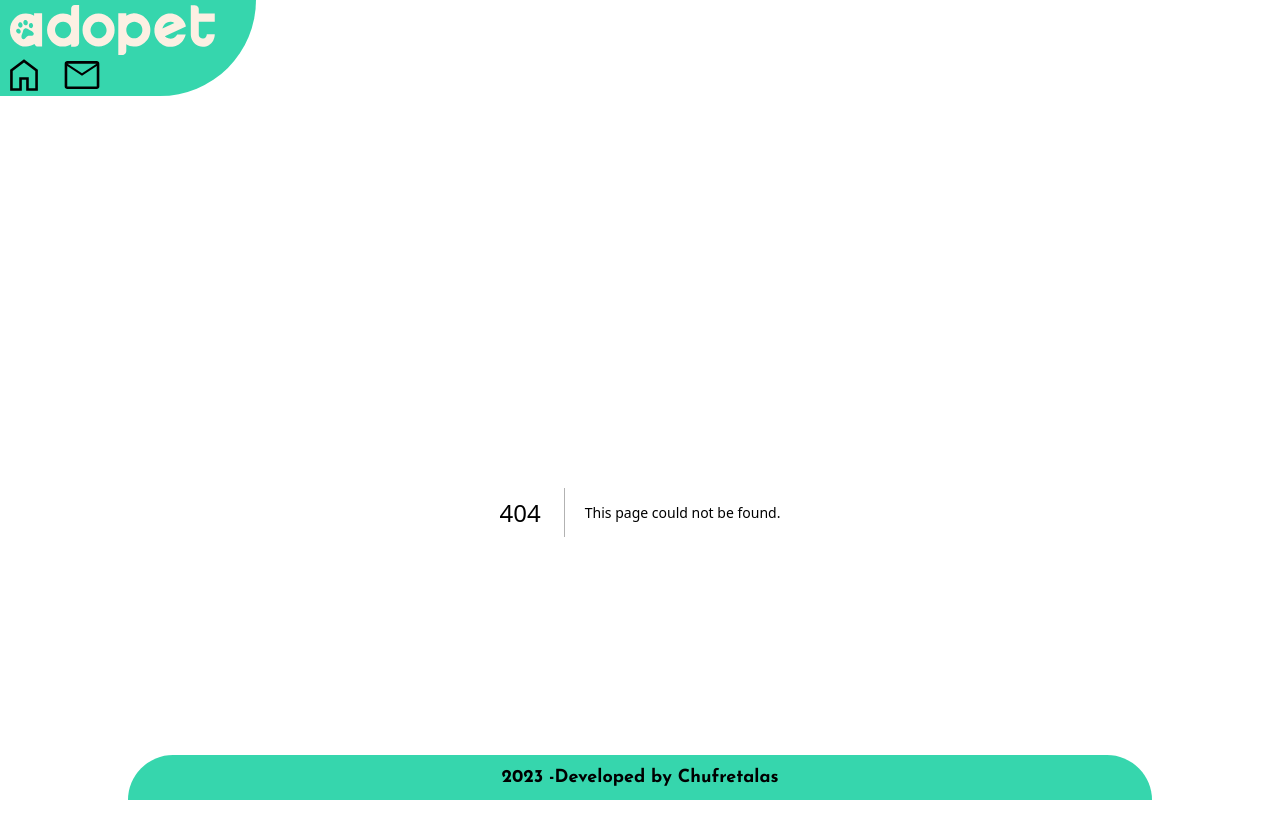
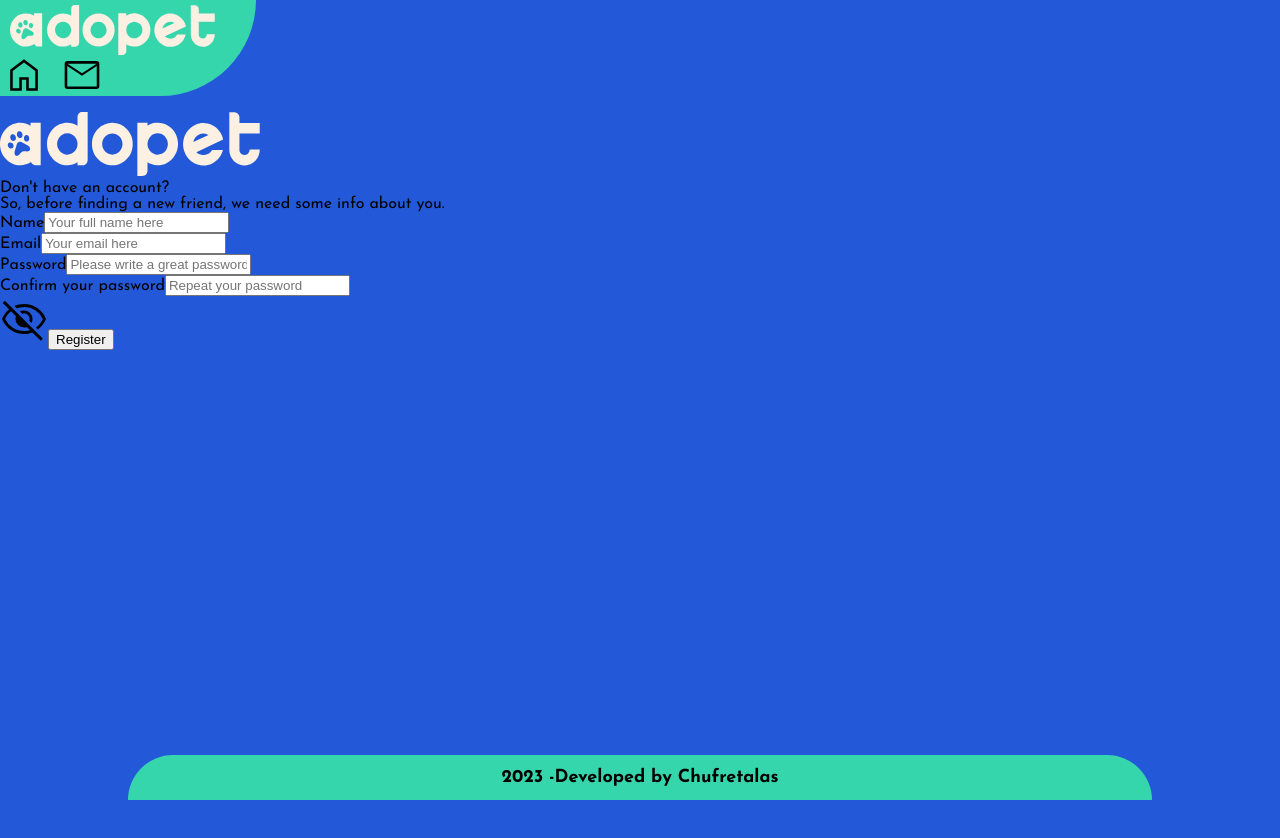
Before and after one commit to Chufretalas/adopet, a Next.js app: page /signin in a window 1280 px wide. Before the commit this address had no page. Shown: the top 838 px of the page. After the commit the page ends 800 px from the top, so only its background shows below. Built offline with nearby package versions, Linux system fonts and the light colour scheme.

Commit message:
did the main structure for the signin

```diff
--- /dev/null
+++ b/src/actions/account.ts
@@ -0,0 +1,7 @@
+"use server"
+
+import { Dispatch, SetStateAction } from "react"
+
+export async function createAccount(fd: FormData) {
+    console.log("chegou aqui")
+}
--- /dev/null
+++ b/src/app/signin/page.tsx
@@ -0,0 +1,55 @@
+"use client"
+
+import Image from "next/image"
+import styles from "./styles.module.css"
+import logo from "../../../public/assets/images/logo.svg"
+import hiddenIco from "../../../public/assets/icons/visibility_off.svg"
+import visibleIco from "../../../public/assets/icons/visibility_on.svg"
+import { useState } from "react"
+import { createAccount } from "@/actions/account"
+
+export default function SigninPage() {
+
+    const [errorMsg, setErrorMsg] = useState("")
+    const [hiddenPassword, setHiddenPassword] = useState(true)
+
+    async function handleForm(fd: FormData) {
+        console.log(fd)
+        createAccount(fd)
+    }
+
+    return (
+        <main>
+            <Image src={logo} alt="adopet logo" color="blue" />
+            <p>Don't have an account?</p>
+            <p>So, before finding a new friend, we need some info about you.</p>
+            <form action={handleForm}>
+                <fieldset>
+                    <label htmlFor="">Name</label>
+                    <input type="text" placeholder="Your full name here" required />
+                </fieldset>
+                <fieldset>
+                    <label htmlFor="">Email</label>
+                    <input type="email" placeholder="Your email here" required />
+                </fieldset>
+                <fieldset>
+                    <label htmlFor="">Password</label>
+                    <input type={hiddenPassword ? "password" : "text"}
+                        placeholder="Please write a great password, please"
+                        minLength={8} required />
+                </fieldset>
+                <fieldset>
+                    <label htmlFor="">Confirm your password</label>
+                    <input type={hiddenPassword ? "password" : "text"}
+                        placeholder="Repeat your password"
+                        minLength={8} required />
+                </fieldset>
+                <Image src={hiddenPassword ? hiddenIco : visibleIco}
+                    alt="password visibility"
+                    onClick={() => setHiddenPassword(!hiddenPassword)} />
+                <button type="submit">Register</button>
+                <p>{errorMsg}</p>
+            </form>
+        </main>
+    )
+}
```
Also changed, not shown: src/app/login/page.tsx (deleted, +0 -17 lines), src/app/signin/styles.module.css (added).
